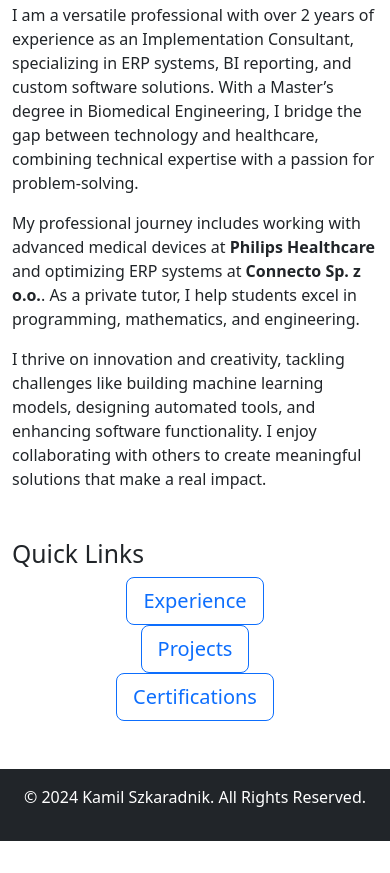
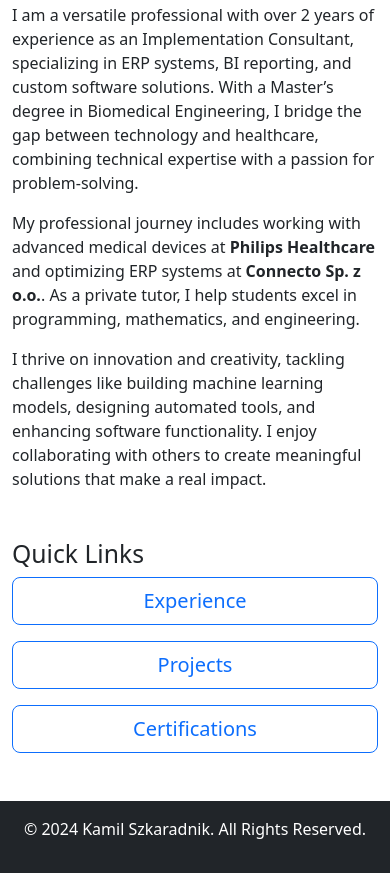
Before and after one commit to kobango/CVSite, a plain HTML site: page index.html in a window 390 px wide. Shown: the part 530-1403 px from the top of the page. Before the commit the page ends 1371 px from the top, so only its background shows below. Drawn offline with nearby package versions, Linux system fonts and the light colour scheme.

Commit message:
quick links

```diff
--- a/index.html
+++ b/index.html
@@ -56,13 +56,19 @@
         </section>
 
         <section class="my-5">
-            <h2 data-lang="quick-links">Quick Links</h2>
-            <div class="row text-center">
-                <div class="col-md-4"><a href="experience.html" class="btn btn-outline-primary btn-lg" data-lang="experience">Experience</a></div>
-                <div class="col-md-4"><a href="projects.html" class="btn btn-outline-primary btn-lg" data-lang="projects">Projects</a></div>
-                <div class="col-md-4"><a href="certifications.html" class="btn btn-outline-primary btn-lg" data-lang="certifications">Certifications</a></div>
-            </div>
-        </section>
+			<h2 data-lang="quick-links">Quick Links</h2>
+			<div class="row text-center quick-links">
+				<div class="col-12 col-md-4 mb-3 mb-md-0">
+					<a href="experience.html" class="btn btn-outline-primary btn-lg" data-lang="experience">Experience</a>
+				</div>
+				<div class="col-12 col-md-4 mb-3 mb-md-0">
+					<a href="projects.html" class="btn btn-outline-primary btn-lg" data-lang="projects">Projects</a>
+				</div>
+				<div class="col-12 col-md-4">
+					<a href="certifications.html" class="btn btn-outline-primary btn-lg" data-lang="certifications">Certifications</a>
+				</div>
+			</div>
+		</section>
     </main>
 
     <!-- Footer Section -->
--- a/style.css
+++ b/style.css
@@ -48,4 +48,11 @@ header a.btn {
         margin-top: 15px;
         width: 100%; /* Przyciski na pełną szerokość */
     }
+
+	/*Pasek quick links*/
+	.quick-links .btn {
+        width: 100%; /* Przyciski zajmują całą szerokość */
+    }
 }
+
+@
```
